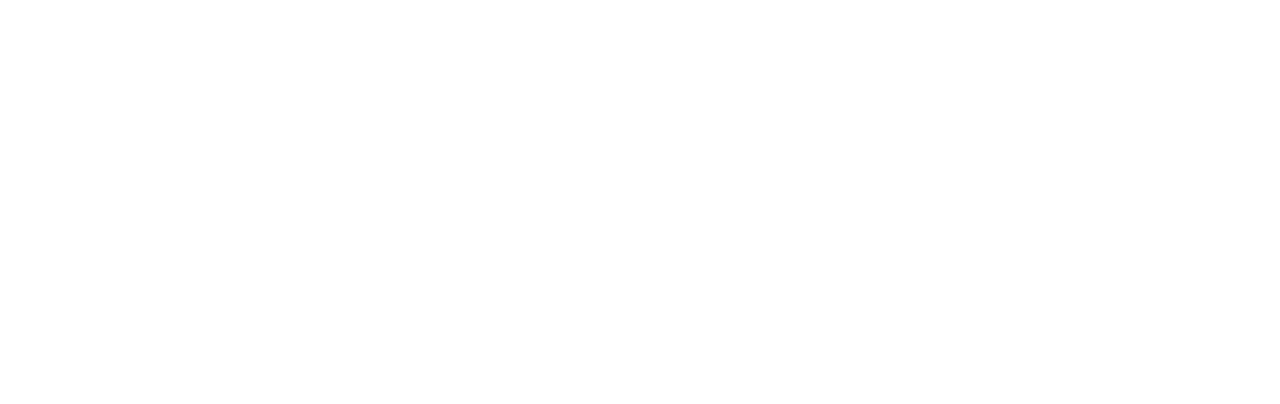
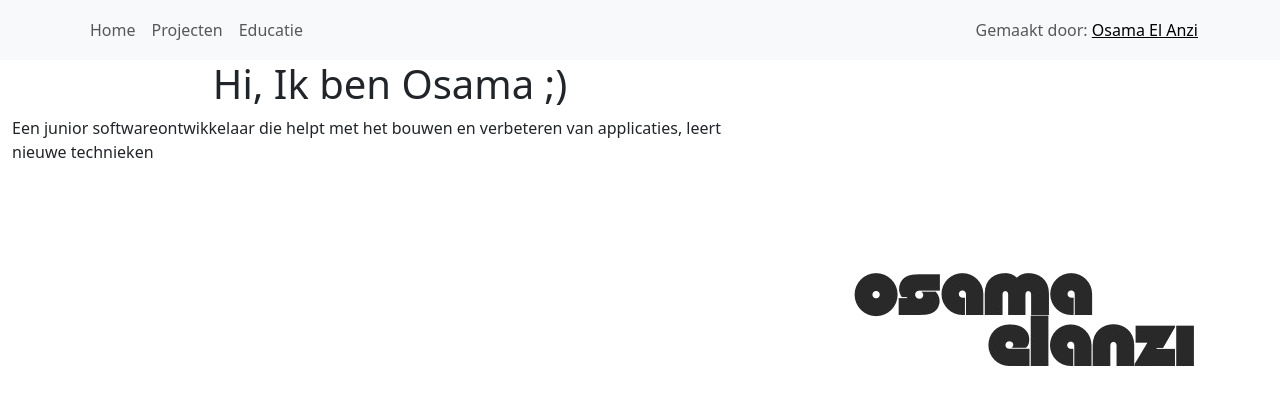
Before and after one commit to OsamaElAnzi/React_Project, a React (Vite) app in the folder vite-project/: page / in a window 1280 px wide. Shown: the top 404 px of the page. Built offline with nearby package versions, Linux system fonts and the light colour scheme.

Commit message:
bijna klaar

```diff
--- a/vite-project/src/App.jsx
+++ b/vite-project/src/App.jsx
@@ -1,11 +1,18 @@
-import React from 'react'
-
+import React from "react";
+import Navigation from "./componenten/Navigation";
+import "bootstrap/dist/css/bootstrap.min.css";
+import Home from "./componenten/Pages/Home";
+import logo from "./componenten/Img/osama.png";
 function App() {
   return (
     <div>
-
+      <Navigation />
+      <div className="d-flex flex-row">
+        <Home />
+        <img src={logo} alt="Logo" />
+      </div>
     </div>
-  )
+  );
 }
 
-export default App
+export default App;
--- /dev/null
+++ b/vite-project/src/componenten/Navigation.jsx
@@ -0,0 +1,24 @@
+import React from 'react';
+import { Navbar, Container, Nav } from 'react-bootstrap';
+import './Navigation.scss';
+
+function Navigation() {
+  return (
+    <>
+      <Navbar className="custom-navbar bg-body-tertiary">
+        <Container>
+          <Nav className="me-auto">
+            <Nav.Link href="#home">Home</Nav.Link>
+            <Nav.Link href="#projecten">Projecten</Nav.Link>
+            <Nav.Link href="#educatie">Educatie</Nav.Link>
+          </Nav>
+          <Navbar.Text>
+            Gemaakt door: <a href="https://www.linkedin.com/in/osama-el-anzi-930207268/">Osama El Anzi</a>
+          </Navbar.Text>
+        </Container>
+      </Navbar>
+    </>
+  );
+}
+
+export default Navigation;
--- /dev/null
+++ b/vite-project/src/componenten/Navigation.scss
@@ -0,0 +1,15 @@
+$navbar-height: 60px;
+$logo-height: 100px;
+
+.custom-navbar {
+  height: $navbar-height;
+  padding: 0;
+  display: flex;
+  align-items: center;
+  .navbar-brand {
+    img {
+      height: $logo-height;
+      width: auto;
+    }
+  }
+}
--- /dev/null
+++ b/vite-project/src/componenten/Pages/Home.jsx
@@ -0,0 +1,21 @@
+import React from "react";
+import { Container, Col, Row, Card } from "react-bootstrap";
+function Home() {
+  return (
+    <>
+      <Container className="">
+        <Row>
+          <Col className="d-flex justify-content-center flex-column align-items-center">
+            <h1>Hi, Ik ben Osama ;)</h1>
+            <p>
+              Een junior softwareontwikkelaar die helpt met het bouwen en
+              verbeteren van applicaties, leert nieuwe technieken
+            </p>
+          </Col>
+        </Row>
+      </Container>
+    </>
+  );
+}
+
+export default Home;
```
Also changed, not shown: package.json (added, +7 -0 lines), vite-project/src/componenten/Pages/Educatie.jsx (added, +11 -0 lines), vite-project/src/componenten/Pages/Projecten.jsx (added, +11 -0 lines), vite-project/src/componenten/Img/osama.png (added), 1 other file (tests, documents, lock files or other folders).
